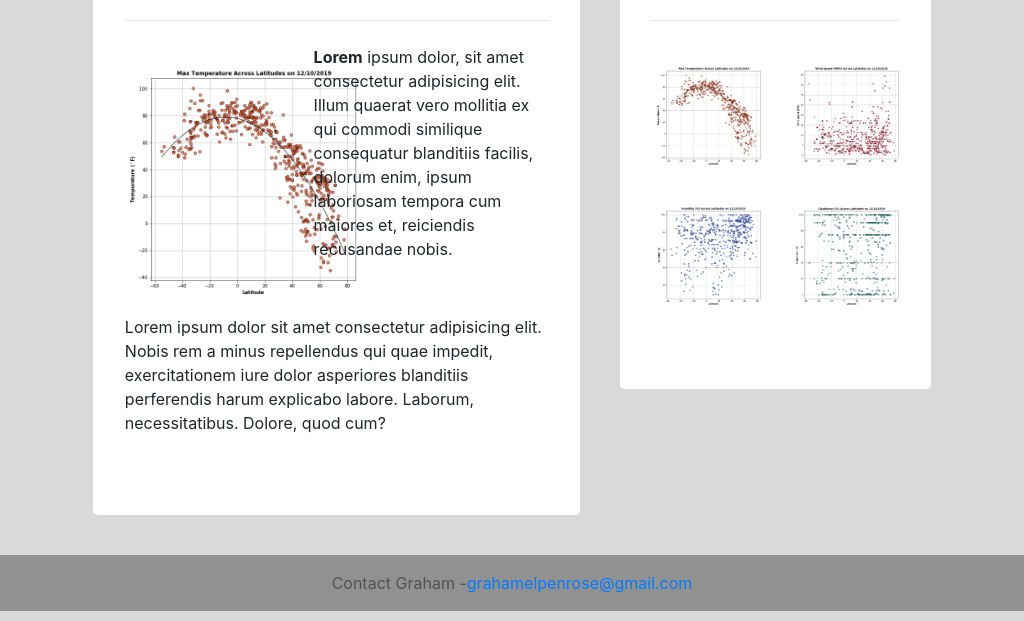
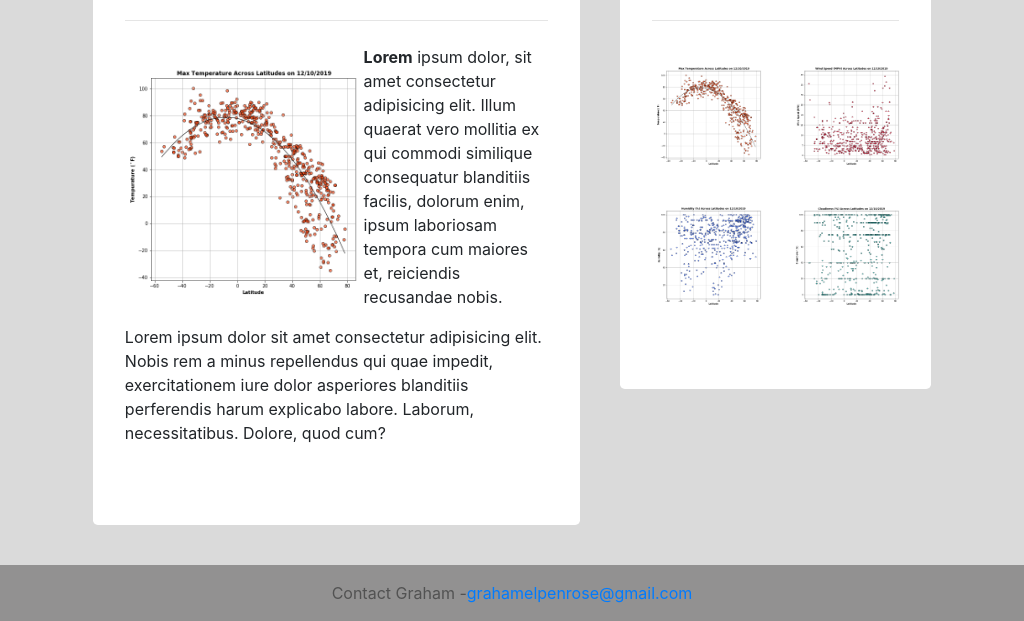
Before and after one commit to TheFoodForest/Web-Design-Challenge, a plain HTML site: page index.html in a window 1024 px wide. Shown: the part 182-803 px from the top of the page. Drawn offline with nearby package versions, Linux system fonts and the light colour scheme.

Commit message:
screen sizing?

```diff
--- a/index.html
+++ b/index.html
@@ -57,12 +57,12 @@
             <!-- Row within jumbo for image and first paragraph-->
             <div class="row">
 
-            <div class="col-lg-5">
+            <div class="col-lg-5 col-md-12 col-sm-12">
                 <img src="Tempurature.png" alt="Tempurature vs Latitude" width="250px" height="250px" id="summary-img">
             </div>
 
-            <div class="col-lg-7">
-                <p>
+            <div class="col-lg-7 col-md-12 col-sm-12">
+                <p class="home-p">
                     <strong>Lorem</strong> ipsum dolor, sit amet consectetur adipisicing elit. Illum quaerat vero mollitia ex qui commodi similique consequatur
                     blanditiis facilis, dolorum enim, ipsum laboriosam tempora cum maiores et, reiciendis recusandae nobis.
                 </p>
--- a/style.css
+++ b/style.css
@@ -196,3 +196,11 @@ div table.table{
     margin-right: auto;
     margin-left: auto;
 }
+
+@media screen and (max-width:1250px) and (min-width:992px){
+    div div p.home-p{
+        margin-left: 45px!important;
+        padding-left:5px;
+
+    }
+}
```
Also changed, not shown: cloud.html (+1 -1 lines).
